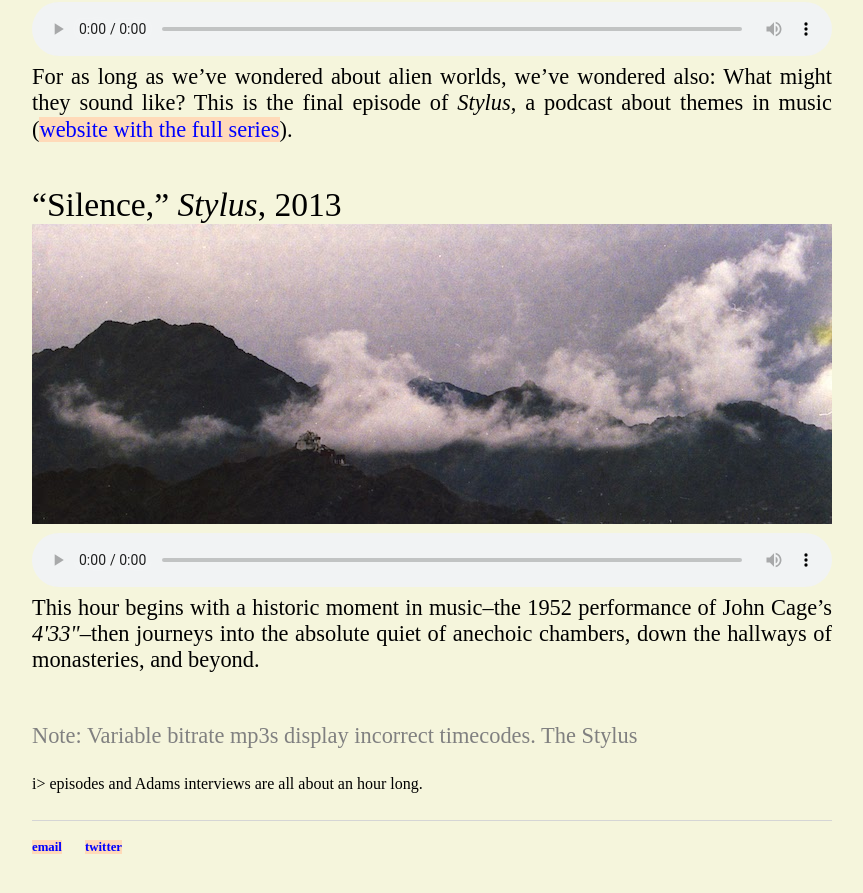
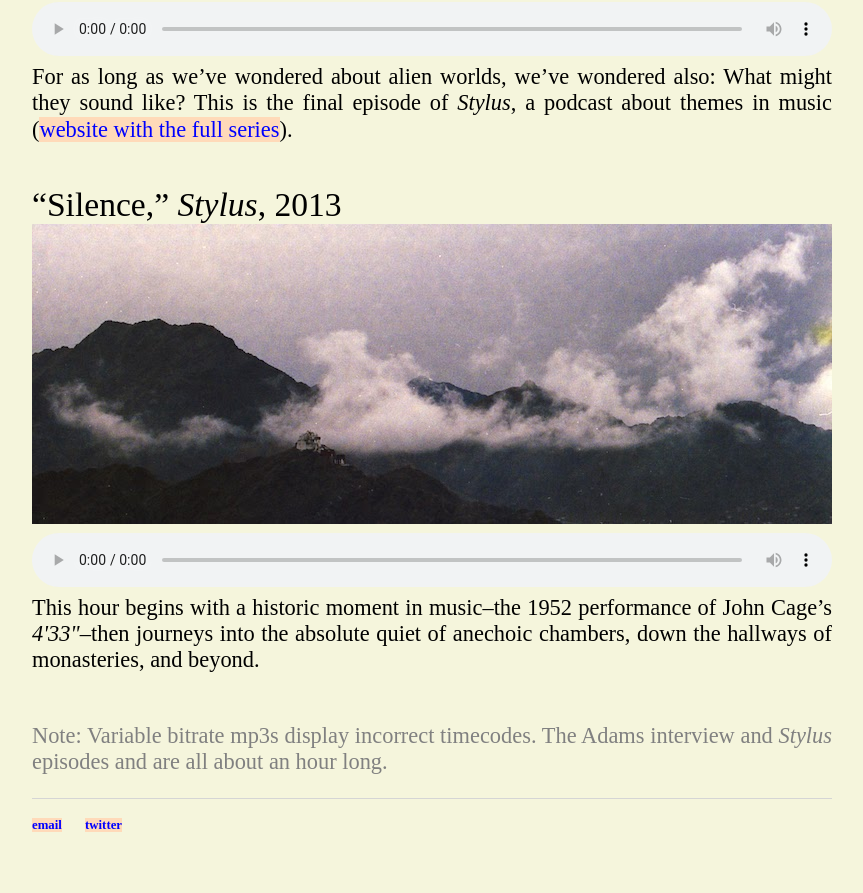
Before and after one commit to huihuiandilly/huihuiandilly.github.io, a Jekyll site: the page built from index.html, in a window 1280 px wide and 900 px high, scrolled down 9345 px. Shown: the top 893 px of the window, without its empty margins (208-1071 px from the left). Built offline with Jekyll 4.4.1, drawn with Linux system fonts in a browser that asks for light colours.

Commit message:
Update index.html

```diff
--- a/index.html
+++ b/index.html
@@ -176,5 +176,5 @@
 	<p>This hour begins with a historic moment in music–the 1952 performance of John Cage’s <i>4'33"</i>–then journeys into the absolute quiet of anechoic chambers, down the hallways of monasteries, and beyond.</p>
 	<br>
 
-	<p style="color:gray">Note: Variable bitrate mp3s display incorrect timecodes. The <i></i>Stylus</p>i> episodes and Adams interviews are all about an hour long.</p>
+	<p style="color:gray">Note: Variable bitrate mp3s display incorrect timecodes. The Adams interview and <i>Stylus</i> episodes and are all about an hour long.</p>
 </div><!-- /.blurb -->
```
